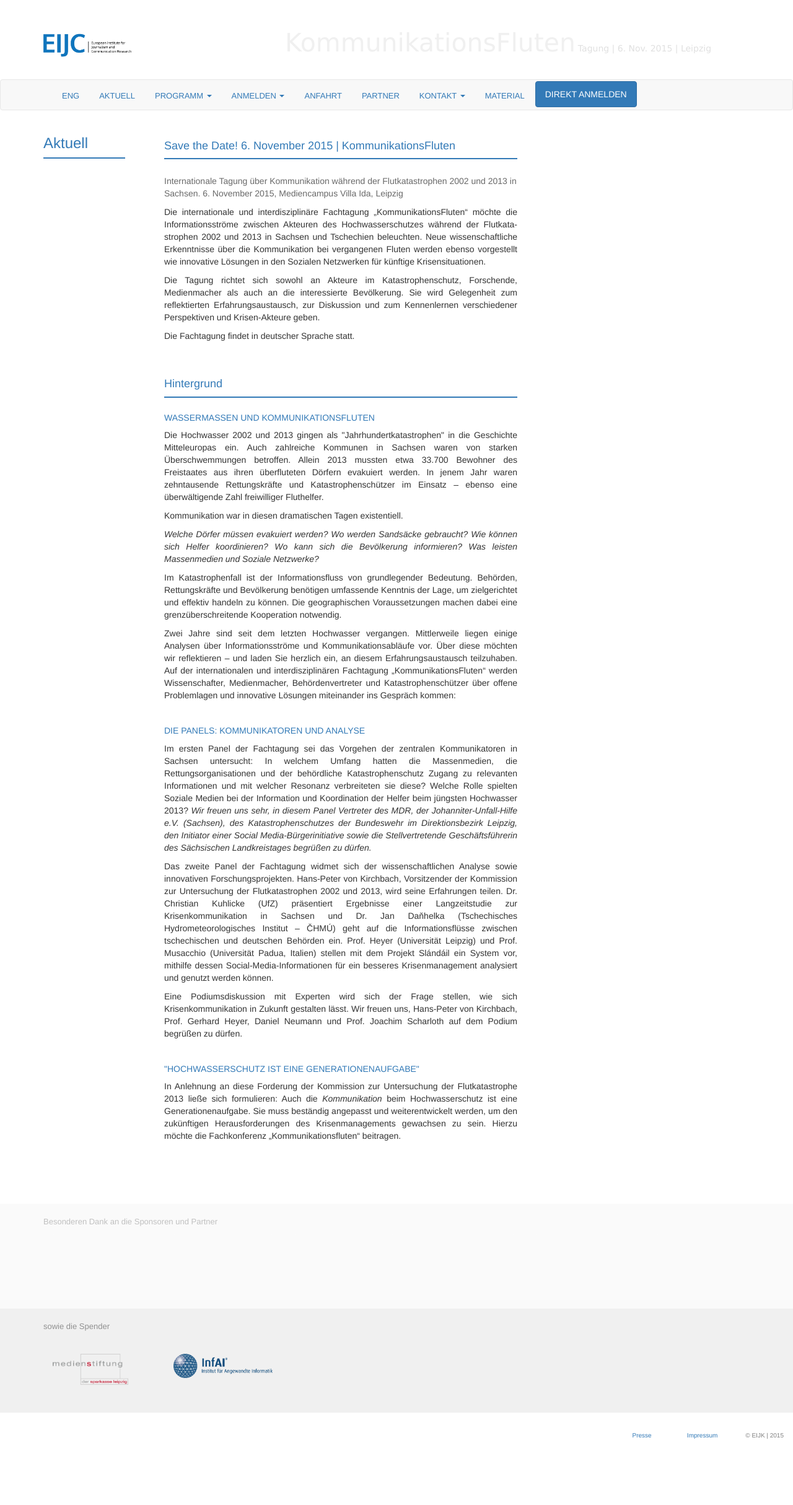
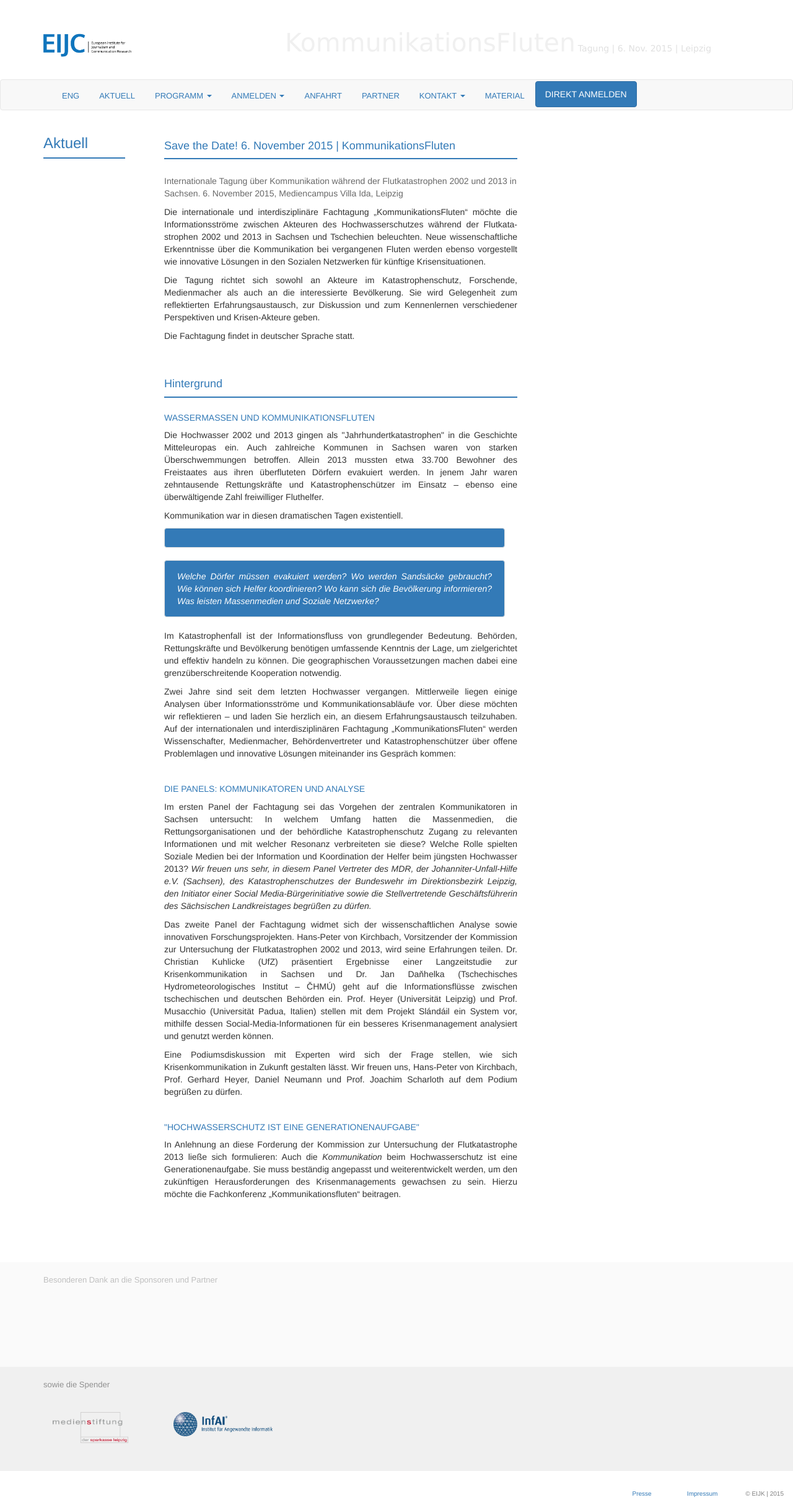
Before and after one commit to susedev/test, a Jekyll site: the page built from konferenz-kommunikationsfluten.html, in a window 1280 px wide. Shown: the whole page at 62% size. Built offline with Jekyll 4.4.1, drawn with Linux system fonts in a browser that asks for light colours; nearby versions of some CDN libraries; before the commit the page ends 2335 px from its top, so only the background shows below that.

Commit message:
Edit from JekyllCMS

```diff
--- a/konferenz-kommunikationsfluten.html
+++ b/konferenz-kommunikationsfluten.html
@@ -25,7 +25,9 @@ title: Aktuell
 
 <p style="text-align: justify;">Kommunikation war in diesen dramatischen Tagen existentiell.</p>
 
-<p style="text-align: justify;"><em>Welche D&ouml;rfer m&uuml;ssen evakuiert werden? Wo werden Sands&auml;cke gebraucht? Wie k&ouml;nnen sich Helfer koordinieren? Wo kann sich die Bev&ouml;lkerung informieren? Was leisten Massenmedien und Soziale Netzwerke?</em></p>
+<p><a class="thumbnail" style="max-width: 550px; background-color: #337AB7; color:#FFFFFF; padding: 15px 20px; "> </a></p>
+
+<p style="text-align: justify;"><a class="thumbnail" style="max-width: 550px; background-color: #337AB7; color:#FFFFFF; padding: 15px 20px; "><em>Welche D&ouml;rfer m&uuml;ssen evakuiert werden? Wo werden Sands&auml;cke gebraucht? Wie k&ouml;nnen sich Helfer koordinieren? Wo kann sich die Bev&ouml;lkerung informieren? Was leisten Massenmedien und Soziale Netzwerke?</em></a></p>
 
 <p style="text-align: justify;">Im Katastrophenfall ist der Informationsfluss von grundlegender Bedeutung. Beh&ouml;rden, Rettungskr&auml;fte und Bev&ouml;lkerung ben&ouml;tigen umfassende Kenntnis der Lage, um zielgerichtet und effektiv handeln zu k&ouml;nnen. Die geographischen Voraussetzungen machen dabei eine grenz&uuml;berschreitende Kooperation notwendig.</p>
 
```
